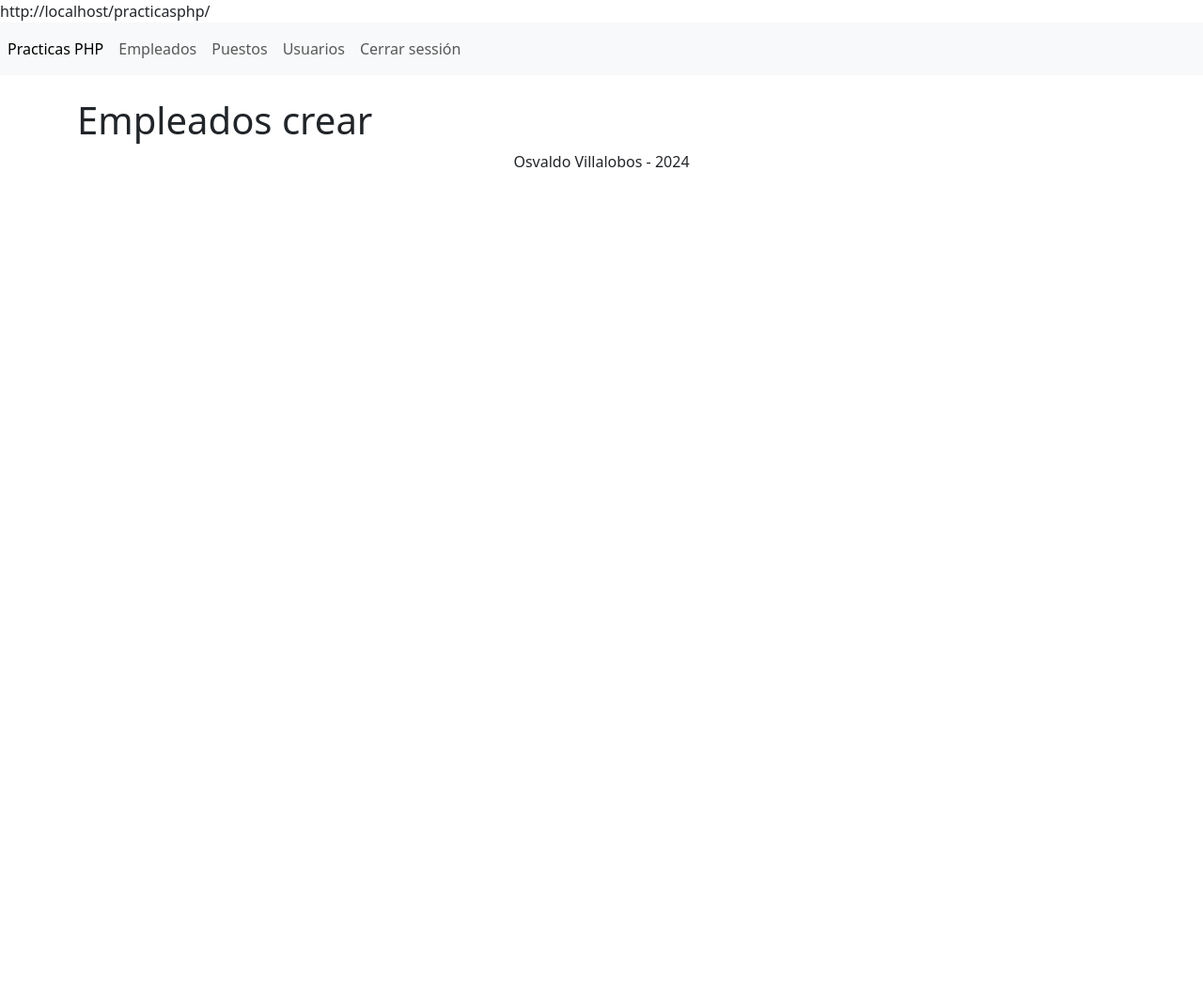
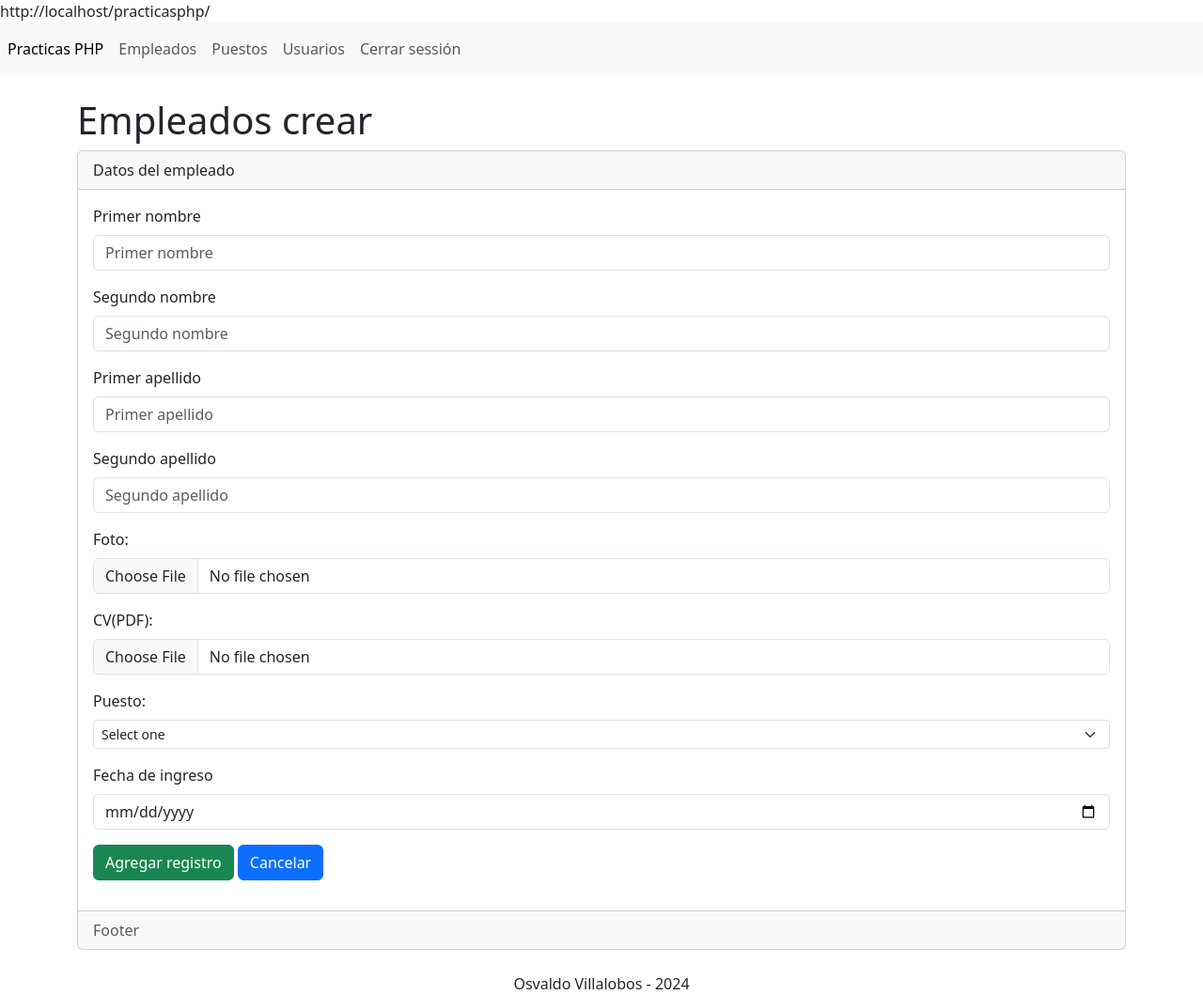
Before and after one commit to ovillalt/Practicas-de-PHP, a PHP site: page /sections/employees/create.php in a window 1280 px wide. Shown: the whole page at 94% size. Before the commit the page ends 178 px from the top, so only its background shows below. Run offline with PHP 8.4, Linux system fonts and the light colour scheme.

Commit message:
Terminada la vista crear registro

```diff
--- a/sections/employees/create.php
+++ b/sections/employees/create.php
@@ -2,9 +2,68 @@
 include_once ("../../templates/header.php");
 ?>
 <h1>Empleados crear</h1>
+<div class="card">
+    <div class="card-header">Datos del empleado</div>
+    <div class="card-body">
+        <form action="" method="post" encytype="multipart/form-data">
+            <div class="mb-3">
+                <label for="primernombre" class="form-label">Primer nombre</label>
+                <input type="text" class="form-control" name="primernombre" id="primernombre" aria-describedby="helpId"
+                    placeholder="Primer nombre" />
+            </div>
+            <div class="mb-3">
+                <label for="segundonombre" class="form-label">Segundo nombre</label>
+                <input type="text" class="form-control" name="segundonombre" id="segundonombre"
+                    aria-describedby="helpId" placeholder="Segundo nombre" />
+            </div>
+            <div class="mb-3">
+                <label for="primerapellido" class="form-label">Primer apellido</label>
+                <input type="text" class="form-control" name="primerapellido" id="primerapellido"
+                    aria-describedby="helpId" placeholder="Primer apellido" />
+            </div>
+            <div class="mb-3">
+                <label for="segundoapellido" class="form-label">Segundo apellido</label>
+                <input type="text" class="form-control" name="segundoapellido" id="segundoapellido"
+                    aria-describedby="helpId" placeholder="Segundo apellido" />
+            </div>
+            <div class="mb-3">
+                <label for="" class="form-label">Foto:</label>
+                <input type="file" class="form-control" name="foto" id="foto" aria-describedby="helpId"
+                    placeholder="" />
+            </div>
+            <div class="mb-3">
+                <label for="" class="form-label">CV(PDF):</label>
+                <input type="file" class="form-control" name="cv" id="cv" aria-describedby="helpId" placeholder="" />
+            </div>
+            <div class="mb-3">
+                <label for="idpuesto" class="form-label">Puesto:</label>
+                <select class="form-select form-select-sm" name="idpuesto" id="idpuesto">
+                    <option selected>Select one</option>
+                    <option value="">New Delhi</option>
+                    <option value="">Istanbul</option>
+                    <option value="">Jakarta</option>
+                </select>
+            </div>
+            <div class="mb-3">
+                <label for="fechadeingreso" class="form-label">Fecha de ingreso</label>
+                <input type="date" class="form-control" name="fechadeingreso" id="fechadeingreso"
+                    aria-describedby="emailHelpId" placeholder="Fecha de ingreso" />
+            </div>
+            <button type="submit" class="btn btn-success">
+                Agregar registro
+            </button>
+            <a name="cancelar" id="cancelar" class="btn btn-primary" href="index.php" role="button">Cancelar</a>
+
+
+
+        </form>
+    </div>
+    <div class="card-footer text-muted">Footer</div>
+</div>
+
 
 
 
 <?php
-include_once("../../templates/footer.php");
+include_once ("../../templates/footer.php");
 ?>
--- a/templates/footer.php
+++ b/templates/footer.php
@@ -1,4 +1,5 @@
 </main>
+<br/>
     <footer>
        <center>Osvaldo Villalobos - 2024</center>
     </footer>
```
Also changed, not shown: sections/employees/index.php (+10 -9 lines).
